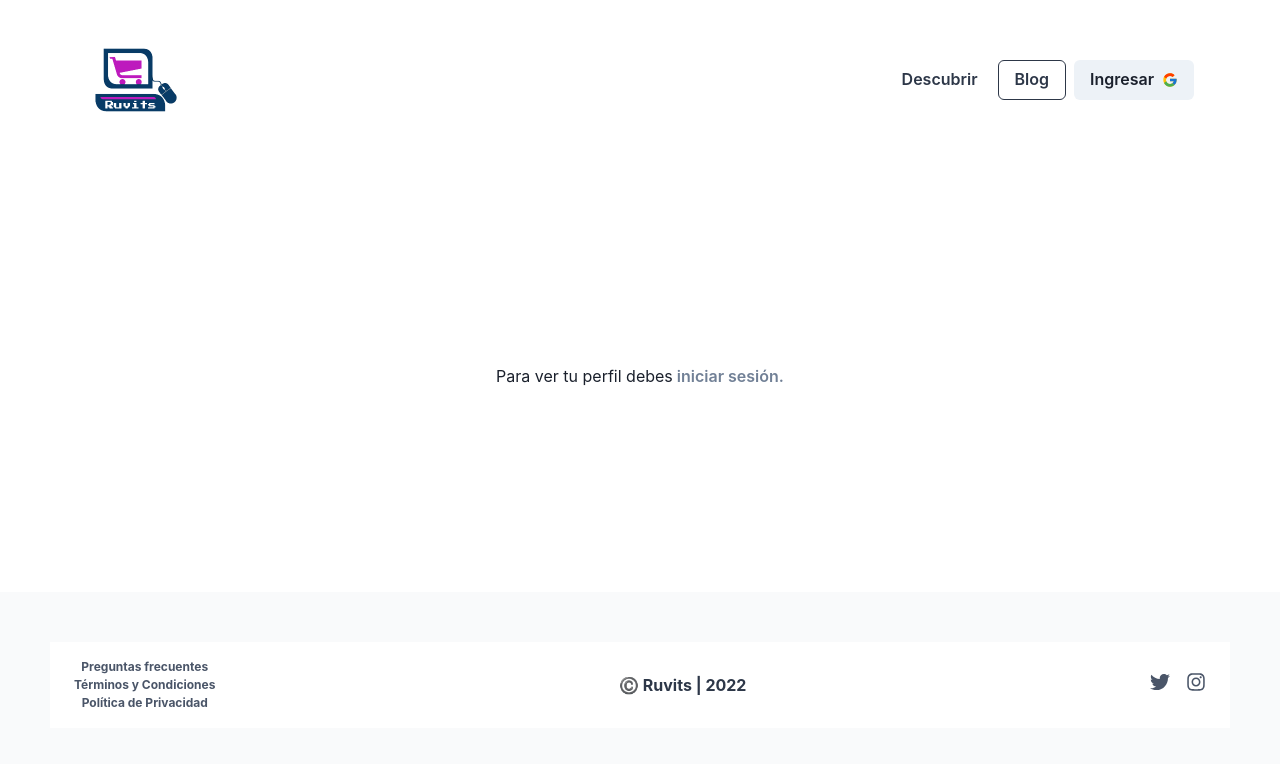
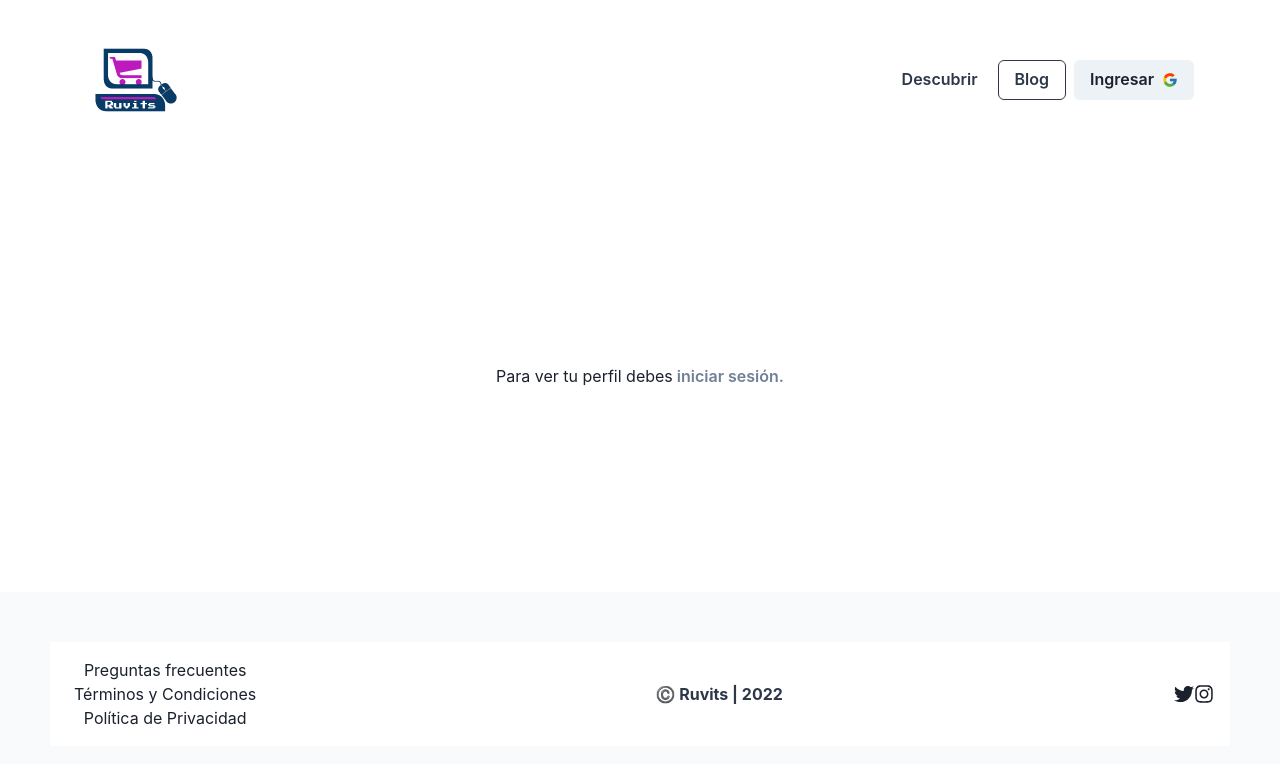
Before and after one commit to bautista1405/ruvits-client, a Next.js app: page /dashboard/mi-perfil in a window 1280 px wide. Shown: the top 764 px of the page. Built offline with nearby package versions, Linux system fonts and the light colour scheme; no server answers.

Commit message:
Links optimization

```diff
--- a/components/Footer/index.js
+++ b/components/Footer/index.js
@@ -1,4 +1,5 @@
 import React from "react";
+import Link from 'next/link'
 import { chakra, Flex, Icon, useColorModeValue } from "@chakra-ui/react";
 import { FaInstagram, FaTwitter, FaYoutube } from 'react-icons/fa';
 
@@ -27,7 +28,7 @@ export default function Footer() {
 
         <Flex align="center" justify="center" flexDir={{ base: "column", sm: "column" }}>
 
-        <chakra.a
+        <Link
           href='/faqs'
           fontSize={12}
           fontWeight="bold"
@@ -43,8 +44,8 @@ export default function Footer() {
           }}
         >
            Preguntas frecuentes
-        </chakra.a>
-        <chakra.a
+        </Link>
+        <Link
           href="/terms"
           fontSize={12}
           fontWeight="bold"
@@ -60,8 +61,8 @@ export default function Footer() {
           }}
         >
           Términos y Condiciones
-        </chakra.a>
-        <chakra.a
+        </Link>
+        <Link
           href="/privacy_policies"
           fontSize={12}
           fontWeight="bold"
@@ -77,7 +78,7 @@ export default function Footer() {
           }}
         >
           Política de Privacidad
-        </chakra.a>
+        </Link>
         </Flex>
 
         <chakra.p
@@ -92,7 +93,7 @@ export default function Footer() {
         </chakra.p>
 
         <Flex mx="-2">
-          <chakra.a
+          <Link
             href="#"
             mx="2"
             color="gray.600"
@@ -105,9 +106,9 @@ export default function Footer() {
             <Icon boxSize="5" viewBox="0 0 24 24" fill="currentColor" as={FaTwitter}>
 
             </Icon>
-          </chakra.a>
+          </Link>
 
-          <chakra.a
+          <Link
             href="#"
             mx="2"
             color="gray.600"
@@ -120,7 +121,7 @@ export default function Footer() {
             <Icon boxSize="5" viewBox="0 0 24 24" fill="currentColor" as={FaInstagram}>
 
             </Icon>
-          </chakra.a>
+          </Link>
 
 
         </Flex>
```
